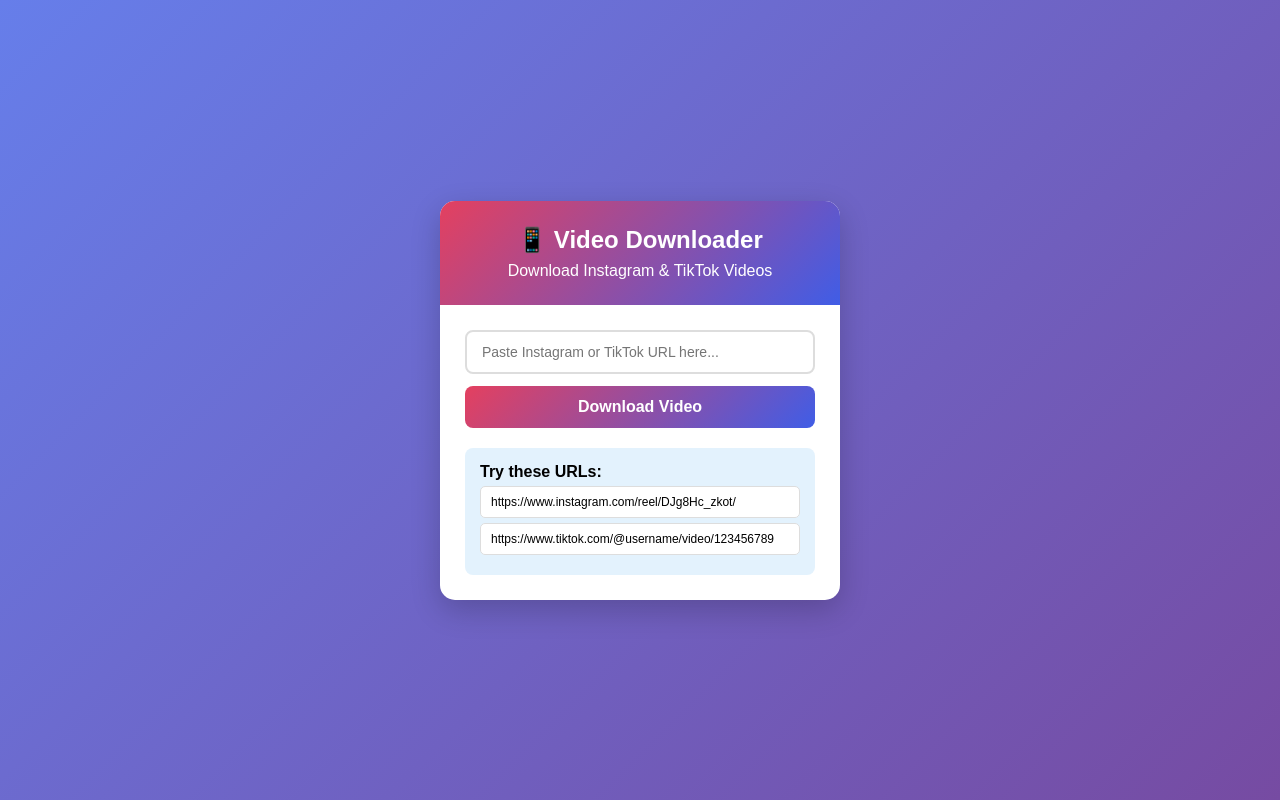
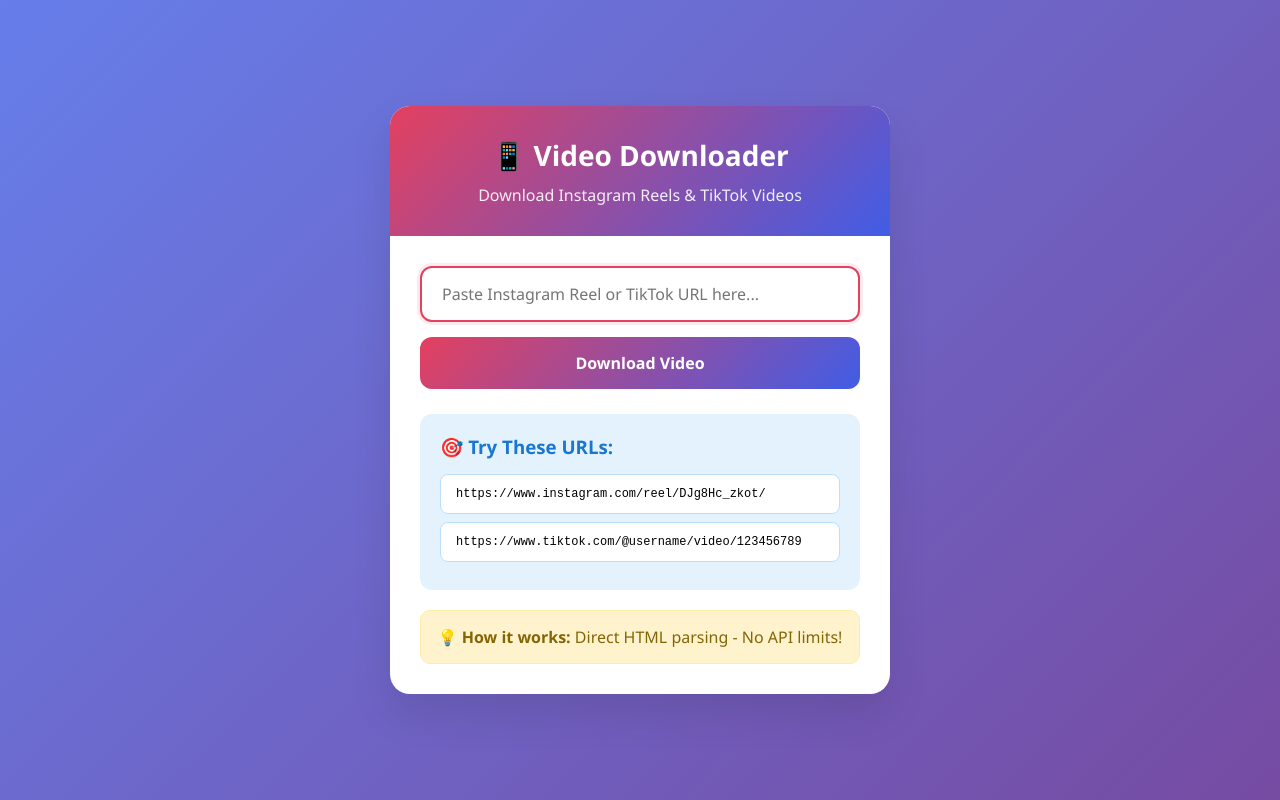
Before and after one commit to artistsir/Deep-music-, a Flask app: page / in a window 1280 px wide. Run offline with Flask 3, Linux system fonts and the light colour scheme.

Commit message:
Update index.html

```diff
--- a/templates/index.html
+++ b/templates/index.html
@@ -3,17 +3,17 @@
 <head>
     <meta charset="UTF-8">
     <meta name="viewport" content="width=device-width, initial-scale=1.0">
-    <title>Download Instagram & TikTok</title>
+    <title>Instagram & TikTok Downloader</title>
     <style>
         * {
             margin: 0;
             padding: 0;
             box-sizing: border-box;
-            font-family: Arial, sans-serif;
+            font-family: 'Segoe UI', Tahoma, Geneva, Verdana, sans-serif;
         }
 
         body {
-            background: linear-gradient(135deg, #667eea, #764ba2);
+            background: linear-gradient(135deg, #667eea 0%, #764ba2 100%);
             min-height: 100vh;
             padding: 20px;
             display: flex;
@@ -23,63 +23,71 @@
 
         .container {
             background: white;
-            border-radius: 15px;
-            box-shadow: 0 10px 30px rgba(0,0,0,0.2);
+            border-radius: 20px;
+            box-shadow: 0 20px 40px rgba(0,0,0,0.1);
             overflow: hidden;
             width: 100%;
-            max-width: 400px;
+            max-width: 500px;
         }
 
         .header {
-            background: linear-gradient(135deg, #E4405F, #405DE6);
+            background: linear-gradient(135deg, #E4405F 0%, #405DE6 100%);
             color: white;
-            padding: 25px;
+            padding: 30px;
             text-align: center;
         }
 
         .header h1 {
-            font-size: 24px;
-            margin-bottom: 8px;
+            font-size: 28px;
+            margin-bottom: 10px;
+            font-weight: 700;
+        }
+
+        .header p {
+            opacity: 0.9;
+            font-size: 16px;
         }
 
         .content {
-            padding: 25px;
+            padding: 30px;
         }
 
         .input-group {
-            margin-bottom: 20px;
+            margin-bottom: 25px;
         }
 
         .url-input {
             width: 100%;
-            padding: 12px 15px;
-            border: 2px solid #ddd;
-            border-radius: 8px;
-            font-size: 14px;
-            margin-bottom: 12px;
+            padding: 15px 20px;
+            border: 2px solid #e1e5e9;
+            border-radius: 12px;
+            font-size: 16px;
+            margin-bottom: 15px;
+            transition: all 0.3s ease;
         }
 
         .url-input:focus {
             outline: none;
             border-color: #E4405F;
+            box-shadow: 0 0 0 3px rgba(228, 64, 95, 0.1);
         }
 
         .btn {
-            width: 100%;
-            padding: 12px;
-            background: linear-gradient(135deg, #E4405F, #405DE6);
+            background: linear-gradient(135deg, #E4405F 0%, #405DE6 100%);
             color: white;
             border: none;
-            border-radius: 8px;
+            padding: 15px 30px;
+            border-radius: 12px;
             font-size: 16px;
-            font-weight: bold;
+            font-weight: 600;
             cursor: pointer;
-            transition: all 0.3s;
+            transition: all 0.3s ease;
+            width: 100%;
         }
 
         .btn:hover {
             transform: translateY(-2px);
-            box-shadow: 0 5px 15px rgba(228, 64, 95, 0.3);
+            box-shadow: 0 10px 20px rgba(228, 64, 95, 0.3);
         }
 
         .btn:disabled {
@@ -90,18 +98,18 @@
 
         .loading {
             text-align: center;
-            padding: 20px;
+            padding: 30px;
             display: none;
         }
 
         .spinner {
-            border: 3px solid #f3f3f3;
-            border-top: 3px solid #E4405F;
+            border: 4px solid #f3f3f3;
+            border-top: 4px solid #E4405F;
             border-radius: 50%;
-            width: 30px;
-            height: 30px;
+            width: 40px;
+            height: 40px;
             animation: spin 1s linear infinite;
-            margin: 0 auto 10px;
+            margin: 0 auto 15px;
         }
 
         @keyframes spin {
@@ -110,76 +118,95 @@
         }
 
         .result {
-            margin-top: 20px;
+            margin-top: 25px;
             display: none;
         }
 
         .video-container {
             background: #f8f9fa;
-            padding: 15px;
-            border-radius: 10px;
+            padding: 25px;
+            border-radius: 15px;
             text-align: center;
+            border: 2px solid #e9ecef;
         }
 
         video {
             width: 100%;
-            max-width: 300px;
-            border-radius: 8px;
-            margin-bottom: 15px;
+            max-width: 320px;
+            border-radius: 12px;
+            margin-bottom: 20px;
+            background: #000;
         }
 
         .download-btn {
             display: inline-block;
             background: #28a745;
             color: white;
-            padding: 10px 20px;
+            padding: 12px 25px;
             text-decoration: none;
-            border-radius: 6px;
-            font-weight: bold;
+            border-radius: 8px;
+            font-weight: 600;
             margin: 5px;
+            transition: all 0.3s ease;
         }
 
         .download-btn:hover {
             background: #218838;
+            transform: translateY(-2px);
         }
 
         .error {
             background: #f8d7da;
             color: #721c24;
-            padding: 12px;
-            border-radius: 8px;
+            padding: 15px;
+            border-radius: 10px;
             margin-top: 15px;
             text-align: center;
+            border: 1px solid #f5c6cb;
         }
 
         .success {
             background: #d4edda;
             color: #155724;
-            padding: 12px;
-            border-radius: 8px;
+            padding: 15px;
+            border-radius: 10px;
             margin-top: 15px;
             text-align: center;
+            border: 1px solid #c3e6cb;
         }
 
         .examples {
             background: #e3f2fd;
-            padding: 15px;
-            border-radius: 8px;
-            margin-top: 20px;
+            padding: 20px;
+            border-radius: 12px;
+            margin-top: 25px;
         }
 
         .example-url {
             background: white;
-            padding: 8px 10px;
-            border-radius: 5px;
-            margin: 5px 0;
+            padding: 12px 15px;
+            border-radius: 8px;
+            margin: 8px 0;
+            font-family: 'Courier New', monospace;
             font-size: 12px;
             cursor: pointer;
-            border: 1px solid #ddd;
+            border: 1px solid #bbdefb;
+            transition: all 0.3s ease;
         }
 
         .example-url:hover {
-            background: #f0f0f0;
+            background: #f3f9ff;
+            transform: translateX(5px);
+        }
+
+        .info-box {
+            background: #fff3cd;
+            color: #856404;
+            padding: 15px;
+            border-radius: 10px;
+            margin-top: 20px;
+            text-align: center;
+            border: 1px solid #ffeaa7;
         }
     </style>
 </head>
@@ -187,19 +214,19 @@
     <div class="container">
         <div class="header">
             <h1>📱 Video Downloader</h1>
-            <p>Download Instagram & TikTok Videos</p>
+            <p>Download Instagram Reels & TikTok Videos</p>
         </div>
 
         <div class="content">
             <div class="input-group">
                 <input type="text" class="url-input" id="urlInput"
-                       placeholder="Paste Instagram or TikTok URL here...">
+                       placeholder="Paste Instagram Reel or TikTok URL here..." autocomplete="off">
                 <button class="btn" id="downloadBtn">Download Video</button>
             </div>
 
             <div class="loading" id="loading">
                 <div class="spinner"></div>
-                <p>Downloading video...</p>
+                <p>Extracting video...</p>
             </div>
 
             <div class="result" id="result">
@@ -212,13 +239,17 @@
             </div>
 
             <div class="examples">
-                <p><strong>Try these URLs:</strong></p>
+                <h3 style="margin-bottom: 15px; color: #1976d2;">🎯 Try These URLs:</h3>
                 <div class="example-url" onclick="useExample(this)">
                     https://www.instagram.com/reel/DJg8Hc_zkot/
                 </div>
                 <div class="example-url" onclick="useExample(this)">
                     https://www.tiktok.com/@username/video/123456789
                 </div>
+            </div>
+
+            <div class="info-box">
+                <strong>💡 How it works:</strong> Direct HTML parsing - No API limits!
             </div>
         </div>
     </div>
@@ -247,6 +278,7 @@
             loading.style.display = 'block';
             result.style.display = 'none';
             downloadBtn.disabled = true;
+            downloadBtn.textContent = 'Processing...';
 
             try {
                 const response = await fetch(`/api/download?url=${encodeURIComponent(url)}`);
@@ -261,8 +293,10 @@
                 videoPlayer.src = videoUrl;
 
                 // Download link set karo
+                const timestamp = new Date().getTime();
+                const filename = `${data.platform}_${timestamp}.mp4`;
                 downloadLink.href = videoUrl;
-                downloadLink.download = `${data.platform}_video.mp4`;
+                downloadLink.download = filename;
 
                 result.style.display = 'block';
                 showMessage(`✅ ${data.platform} video loaded successfully!`, 'success');
@@ -272,11 +306,13 @@
             } finally {
                 loading.style.display = 'none';
                 downloadBtn.disabled = false;
+                downloadBtn.textContent = 'Download Video';
             }
         });
 
         function useExample(element) {
             urlInput.value = element.textContent.trim();
+            urlInput.focus();
         }
 
         function showMessage(message, type) {
@@ -302,6 +338,9 @@
                 downloadBtn.click();
             }
         });
+
+        // Auto-focus on input
+        urlInput.focus();
     </script>
 </body>
 </html>
```
